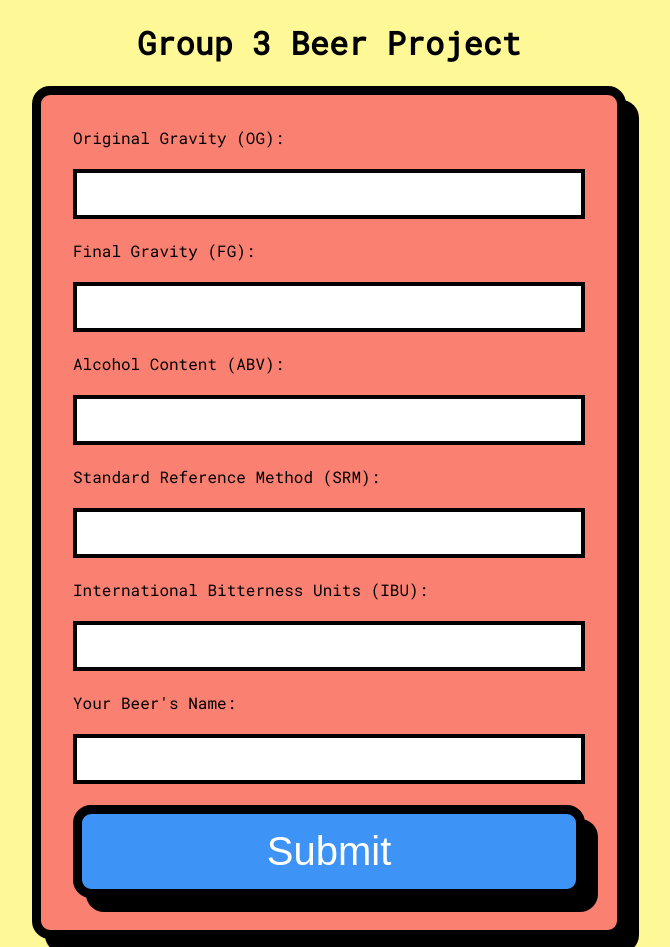
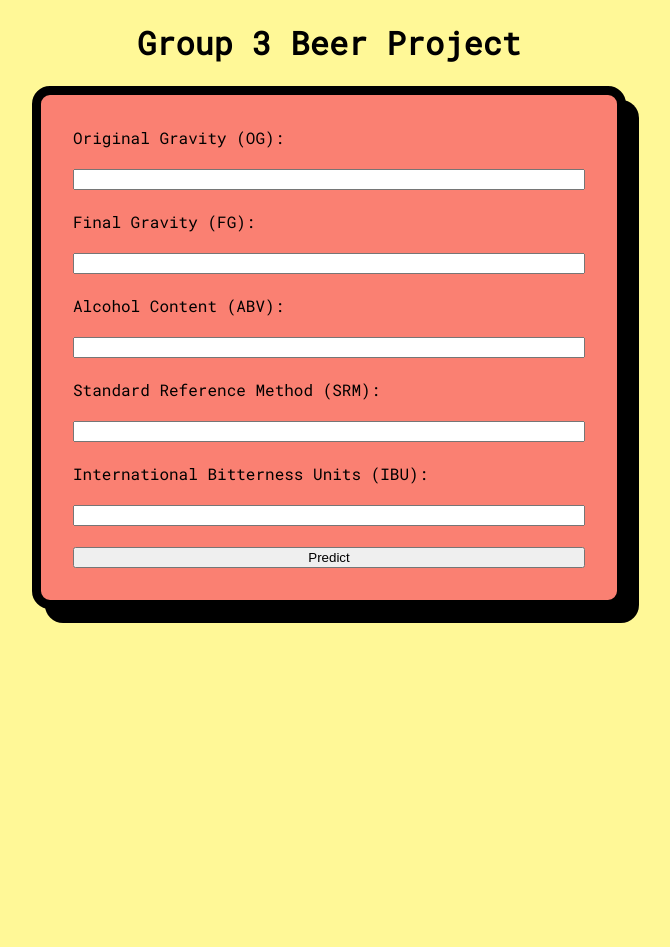
Before and after one commit to dbrunik2019/CAPSTONE_PROJECT_GROUP_3, a Flask app: page / in a window 1280 px wide. Shown: the part 59-1006 px from the top of the page, without its empty margins (311-981 px from the left). After the commit the page ends 682 px from the top, so only its background shows below. Run offline with Flask 2, Linux system fonts and the light colour scheme.

Commit message:
Adding flask app and ML model

```diff
--- a/FlaskApp/app.py
+++ b/FlaskApp/app.py
@@ -1,5 +1,7 @@
 from flask import Flask, render_template, url_for
-
+from lightgbm import LGBMClassifier
+import pickle
+import numpy as np
 app = Flask(__name__)
 
 @app.route('/')
@@ -9,6 +11,33 @@ def home():
 @app.route('/about_your_beer')
 def success():
     return render_template('pages/aboutBeer.html')
+
+#import Flask
+from flask import Flask, render_template, request
+@app.route('/predict/', methods=['GET','POST'])
+def predict():
+
+    if request.method == "POST":
+
+        #get form data
+        Original_gravity = float(request.form.get('Original_gravity'))
+        Final_gravity = float(request.form.get('Final_gravity'))
+        Alcohol_content = float(request.form.get('Alcohol_content'))
+        SRM = float(request.form.get('SRM'))
+        IBU = float(request.form.get('IBU'))
+
+        #Load the pickled model
+        model_from_pickle = pickle.load(open('lightgmb.pkl','rb'))
+
+        #predict
+        test_data = [Original_gravity,Final_gravity,Alcohol_content,SRM,IBU]
+        prediction = model_from_pickle.predict_proba([test_data])
+
+        print(prediction)
+        return render_template('pages/aboutBeer.html',prediction = prediction)
+    pass
+
+
 
 @app.route('/tableu')
 def tableu():
--- a/FlaskApp/templates/componets/form.html
+++ b/FlaskApp/templates/componets/form.html
@@ -1,21 +1,18 @@
-<form id="form">
-  <label for="fname">Original Gravity (OG):</label><br />
-  <input id="input" type="text" id="fname" name="fname" /><br />
+<form id = 'form' class="form-horizontal" action = "/predict/" method="post">
+  <label for="Original_gravity">Original Gravity (OG):</label><br />
+  <input id="Original_gravity" type="text" name="Original_gravity"  /><br />
 
-  <label for="fname">Final Gravity (FG):</label><br />
-  <input id="input" type="text" id="fname" name="fname" /><br />
+  <label for="Final_gravity">Final Gravity (FG):</label><br />
+  <input id="Final_gravity" type="text" name="Final_gravity" /><br />
 
-  <label for="fname">Alcohol Content (ABV):</label><br />
-  <input id="input" type="text" id="fname" name="fname" /><br />
+  <label for="Alcohol_content">Alcohol Content (ABV):</label><br />
+  <input id="Alcohol_content" type="text" name="Alcohol_content" /><br />
 
-  <label for="fname">Standard Reference Method (SRM):</label><br />
-  <input id="input" type="text" id="fname" name="fname" /><br />
+  <label for="SRM">Standard Reference Method (SRM):</label><br />
+  <input id="SRM" type="text" name="SRM" /><br />
 
-  <label for="fname">International Bitterness Units (IBU):</label><br />
-  <input id="input" type="text" id="fname" name="fname" /><br />
+  <label for="IBU">International Bitterness Units (IBU):</label><br />
+  <input id="IBU" type="text" name="IBU" /><br />
 
-  <label for="fname">Your Beer's Name:</label><br />
-  <input id="input" type="text" id="fname" name="fname" /><br />
-
-  <button id="button">Submit</button>
+  <button type="submit" class="btn btn-primary">Predict</button>
 </form>
--- a/FlaskApp/templates/pages/aboutBeer.html
+++ b/FlaskApp/templates/pages/aboutBeer.html
@@ -5,6 +5,7 @@
     {% include 'componets/nav.html' %}
       <div id="card">
         <h1>Your Beer</h1>
+        <h3>{{ prediction }}</h3>
         <p>
           Lorem ipsum dolor sit amet, consectetur adipiscing elit. Nunc
           tristique suscipit diam fermentum tristique. Praesent dapibus ipsum
```
Also changed, not shown: 1 other file.
